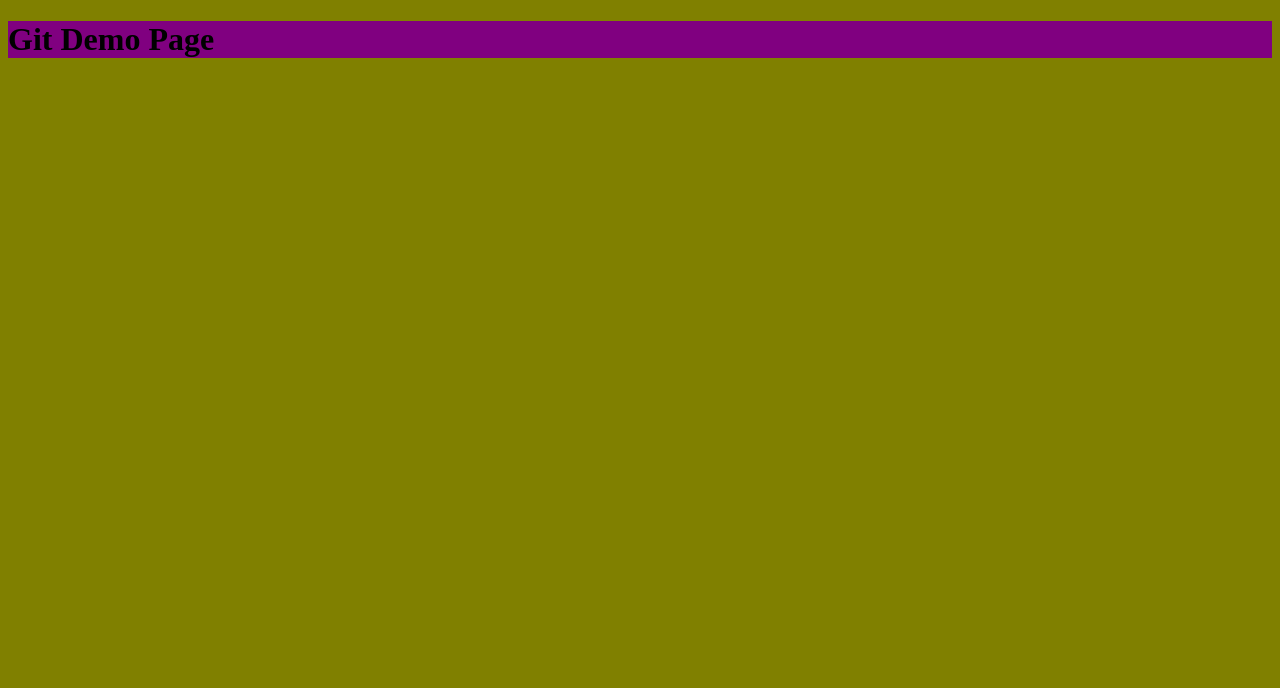
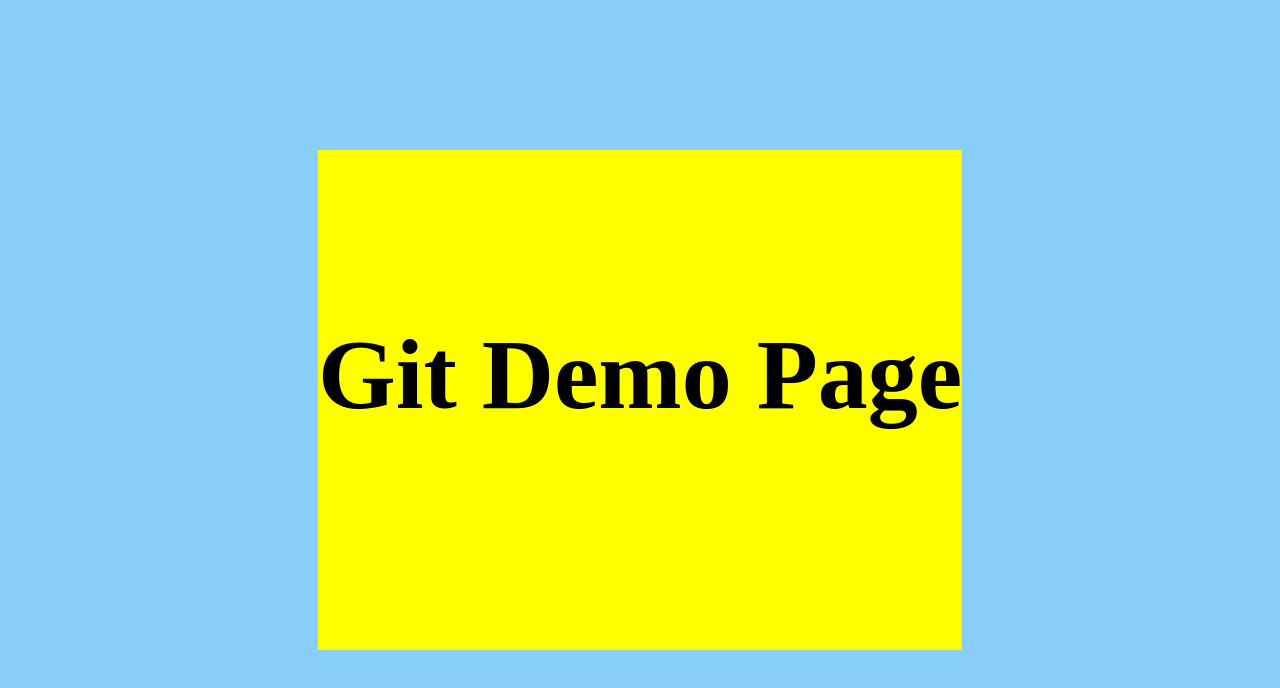
Before and after one commit to akay44/git-demo-test, a plain HTML site: page index.html in a window 1280 px wide. Drawn offline with Linux system fonts and the light colour scheme.

```diff
--- a/index.html
+++ b/index.html
@@ -8,7 +8,9 @@
     <link rel="stylesheet" href="styles.css">
 </head>
 <body>
-    <h1>Git Demo Page</h1>
+    <div>
+        <h1>Git Demo Page</h1>
+    </div>
 
     <script src="app.js"></script>
 </body>
--- a/styles.css
+++ b/styles.css
@@ -1,8 +1,21 @@
 body{
-    background-color:  olive;
+    background-color:  lightskyblue;
 
 }
 
+div{
+    height: 10em;
+    background: yellow;
+    position: absolute;
+    top: 50%;
+    left: 50%;
+    margin-right: -50%;
+    transform: translate(-50%, -50%);
+    font-size: 50px;
+}
+
 h1{
-    background-color: purple;
+    position: relative;
+    top: 100px;
+
 }
```
